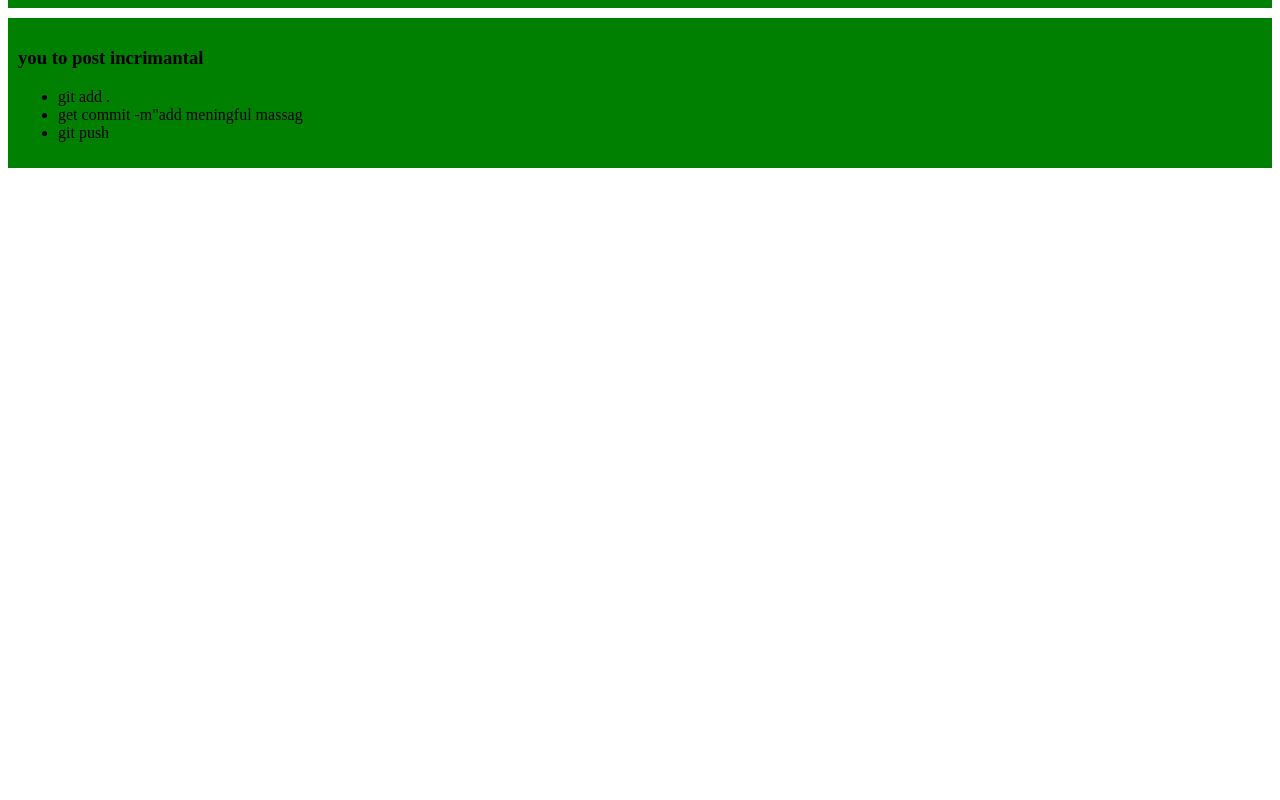
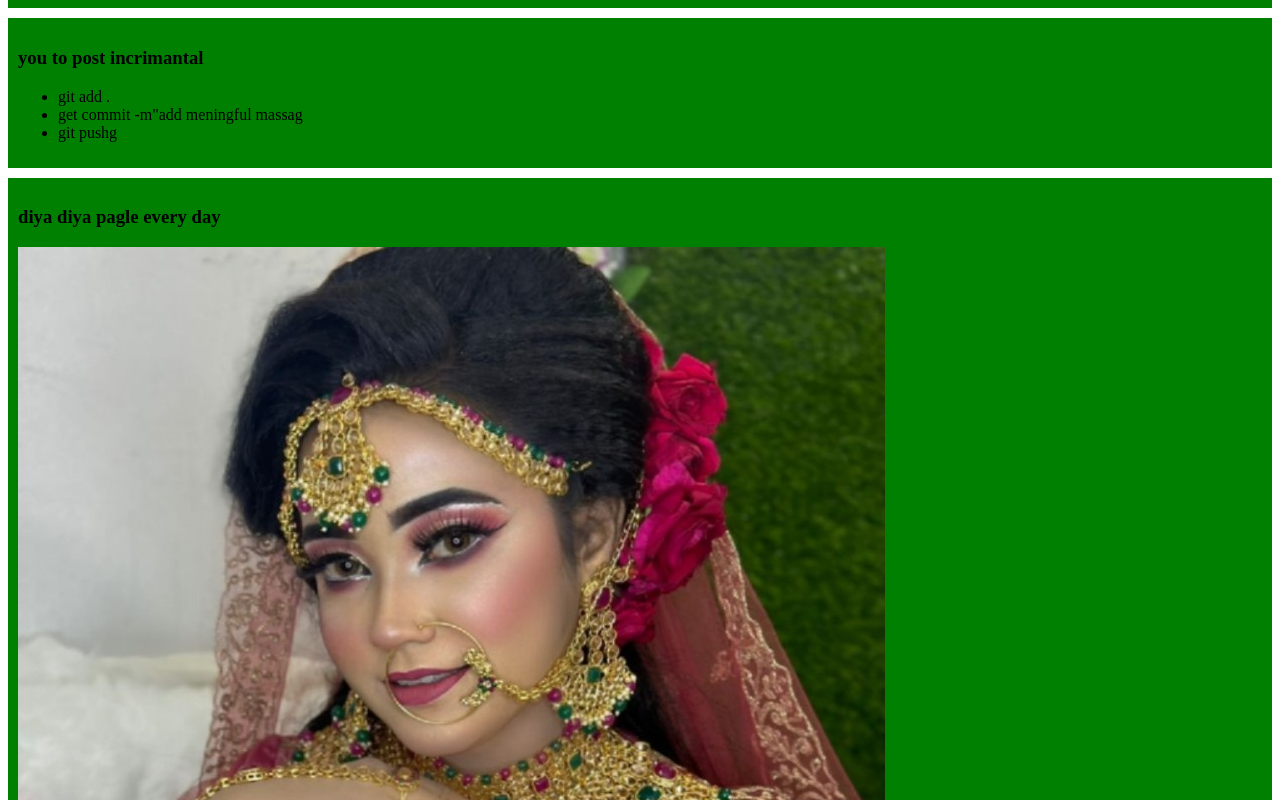
Before and after one commit to rakib110619/my-first-github-repo, a plain HTML site: page index.html in a window 1280 px wide. Shown: the part 360-1160 px from the top of the page. Before the commit the page ends 800 px from the top, so only its background shows below. Drawn offline with Linux system fonts and the light colour scheme.

Commit message:
added diya diya pagle everyday

```diff
--- a/index.html
+++ b/index.html
@@ -27,8 +27,12 @@
     <ul>
         <li>git add .</li>
         <li>get commit -m"add meningful massag</li>
-        <li>git push</li>
+        <li>git pushg</li>
     </ul>
+</div>
+<div>
+    <h3>diya diya pagle every day</h3>
+    <img src="images/WhatsApp Image 2024-01-14 at 20.31.16_72c38744.jpg" alt="">
 </div>
 </body>
 </html>
```
Also changed, not shown: images/WhatsApp Image 2024-01-14 at 20.31.16_72c38744.jpg (added).
